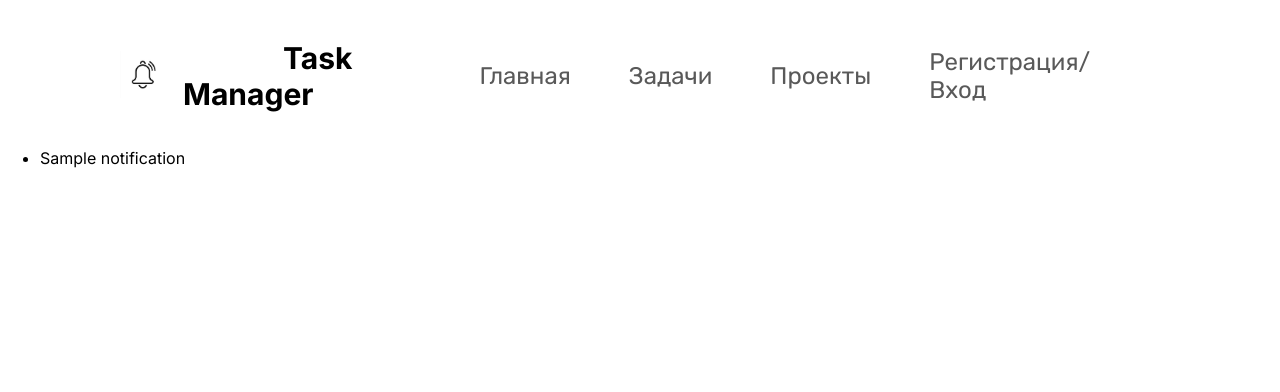
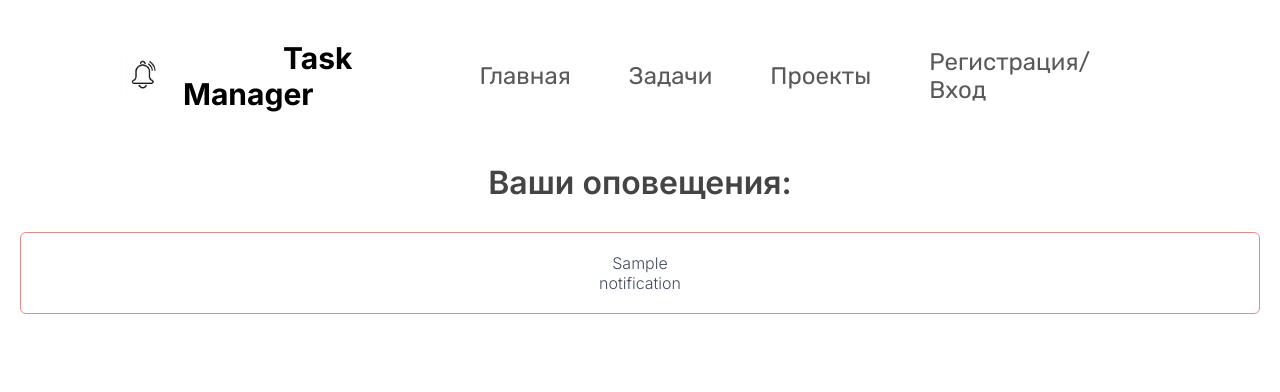
Before and after one commit to zxcl0wn/Task-Manager, a Django app: template TaskManager/notification/templates/notification/notifications_list.html in a window 1280 px wide. Shown: the top 392 px of the page. Run offline with Django 3.2, Linux system fonts and the light colour scheme; the template is opened without the code that fills it: most values are stand-ins (such as "Sample title", 1, 10 or a date in 2020); some web fonts are replaced.

Commit message:
new page notif

```diff
--- a/TaskManager/notification/templates/notification/notifications_list.html
+++ b/TaskManager/notification/templates/notification/notifications_list.html
@@ -2,9 +2,15 @@
 {% load static %}
 
 {% block content %}
-    <ul>
+<div class="notifications-container">
+    <h1 class="notif-title">Ваши оповещения:</h1>
+
+    <div class="notifications-list">
         {% for notification in notifications %}
-        	<li>{{ notification }}</li>
+            <div class="notification-box">
+                {{ notification }}
+            </div>
         {% endfor %}
-    </ul>
+    </div>
+</div>
 {% endblock %}
--- a/TaskManager/projects/static/projects/css/styles.css
+++ b/TaskManager/projects/static/projects/css/styles.css
@@ -414,3 +414,41 @@ h2 {
     font-size: 16px;
     margin-top: 10px;
 }
+@import url('https://fonts.googleapis.com/css2?family=Inter:wght@300;400&display=swap');
+
+.notifications-container {
+    display: flex;
+    flex-direction: column;
+    align-items: center;
+    padding: 10px 20px;
+    font-family: 'Inter', sans-serif;
+}
+
+.notif-title {
+    font-size: 32px;
+    font-weight: 600;
+    color: #444;
+    margin-bottom: 30px;
+    text-align: center;
+}
+
+.notifications-list {
+    display: flex;
+    flex-direction: column;
+    align-items: center; /* выравнивание по центру */
+    gap: 20px;
+    width: 100%;
+}
+
+
+.notification-box {
+    border: 1px solid #e58a8a;
+    border-radius: 6px;
+    padding: 20px 550px;
+    background: #fff;
+    color: #444c5e;
+    font-size: 16px;
+    font-weight: 300;
+    text-align: center;
+    display: block;
+}
```
